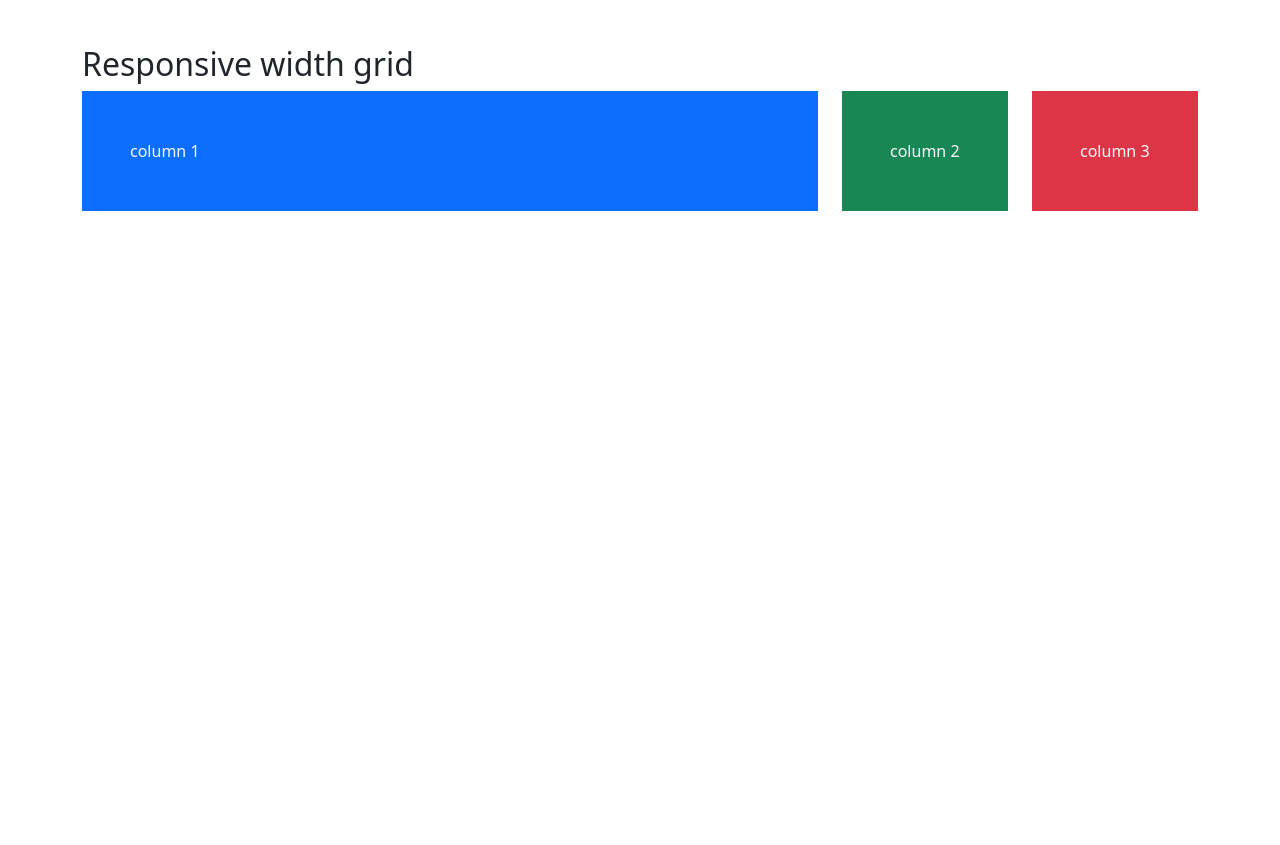
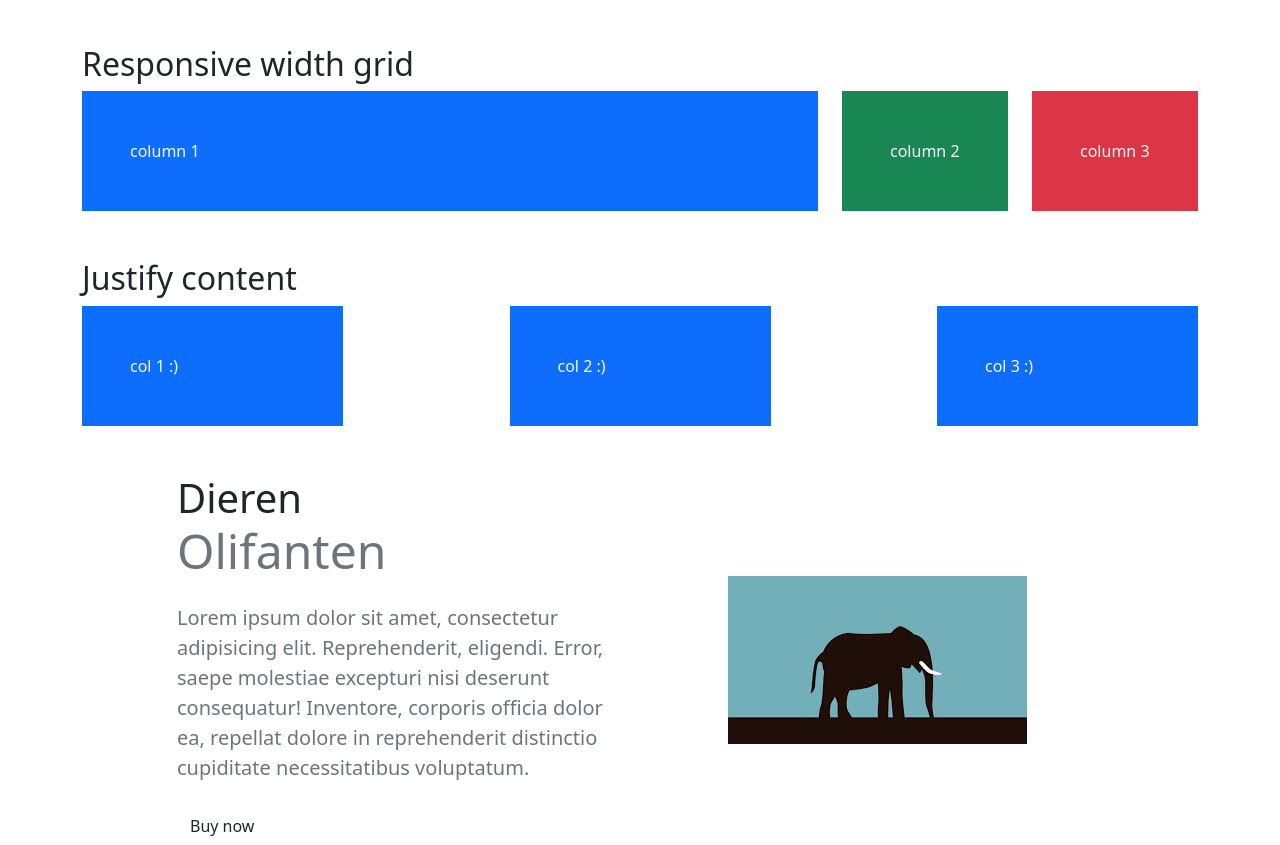
Before and after one commit to lauryngrootfaam/frontend-exercises, a plain HTML site: page index.html in a window 1280 px wide. Shown: the part 835-1680 px from the top of the page. Before the commit the page ends 1094 px from the top, so only its background shows below. Drawn offline with nearby package versions, Linux system fonts and the light colour scheme.

Commit message:
added some assets

```diff
--- a/index.html
+++ b/index.html
@@ -112,6 +112,55 @@
         </div>
     </div>
 
+        <!--  responsive width grid -->
+        <div class="container my-5">
+            <h2>Justify content</h2>
+            <div class="row justify-content-between">
+            <div class="col-md-3">
+                <div class="p-5 bg-primary text-light">
+                    col 1 :)
+                </div>
+                </div>
+                <div class="col-md-3">
+                <div class="p-5 bg-primary text-light">
+                    col 2 :)
+                </div>
+                </div>
+                <div class="col-md-3">
+                <div class="p-5 bg-primary text-light">
+                    col 3 :)
+                </div>
+                </div>
+
+            </div>
+        </div>
+        </div>
+
+
+
+
+        <section id="intro">
+            <div class="container-lg">
+                <div class="row justify-content-center align-items-center">
+                    <div class="col-md-5 text-center text-md-start">
+                        <h1>
+                            <div class="dispaly-2">
+                                Dieren
+                            </div>
+                            <div class="display-5 text-muted">
+                                Olifanten
+                            </div>
+                        </h1>
+                        <p class="lead my-4 text-muted">Lorem ipsum dolor sit amet, consectetur adipisicing elit. Reprehenderit, eligendi. Error, saepe molestiae excepturi nisi deserunt consequatur! Inventore, corporis officia dolor ea, repellat dolore in reprehenderit distinctio cupiditate necessitatibus voluptatum.</p>
+                        <a href="#pricing" class="btn btn-secundary-btn">Buy now</a>
+                    </div>
+                    <div class="col-md-5 text-center d-none d-md-block">
+                        <img class="img-fluid" src="/assets/download.jpeg" alt="random image">
+                    </div>
+                </div>
+            </div>
+        </section>
+
 
 
 
```
Also changed, not shown: assets/download.jpeg (added).
